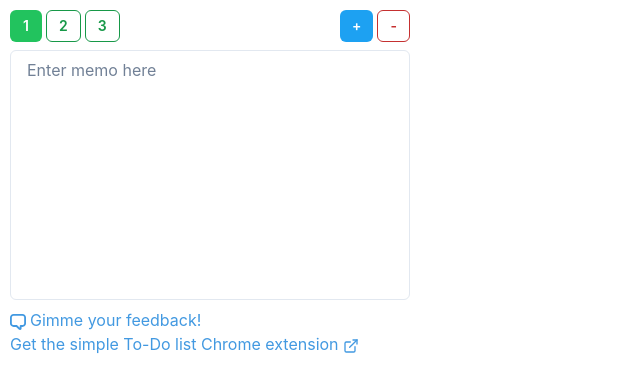
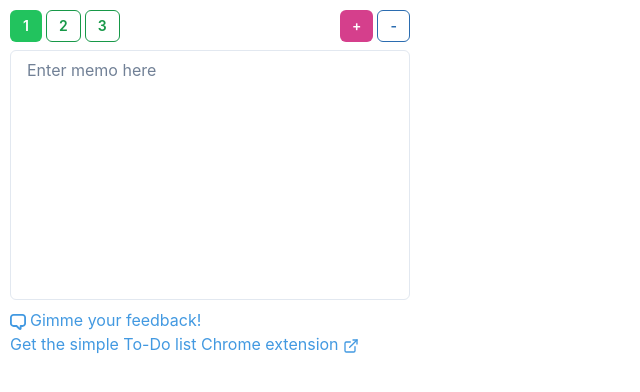
Before and after one commit to 07130918/Scribbles, a React (Create React App) app: page / in a window 1280 px wide. Shown: the top 392 px of the page, without its empty margins (0-640 px from the left). Built offline with nearby package versions, Linux system fonts and the light colour scheme.

Commit message:
chore: Update NoteButtons component to use consistent indentation and button color scheme

```diff
--- a/src/components/NoteButtons.tsx
+++ b/src/components/NoteButtons.tsx
@@ -25,10 +25,9 @@ const NoteButtons = ({
 	activeNoteIndex,
 	setActiveNoteIndex,
 	handleAddNote,
-    handleRemoveNote
+	handleRemoveNote,
 }: NoteButtonsProps) => {
 	return (
-        <>
 		<Flex mb={2}>
 			<NoteIndexButtonWrapper>
 				{[...Array(notes.length).keys()].map((index) => {
@@ -47,7 +46,7 @@ const NoteButtons = ({
 				})}
 			</NoteIndexButtonWrapper>
 			<Button
-                    colorScheme="twitter"
+				colorScheme="pink"
 				variant="solid"
 				size="sm"
 				ml="auto"
@@ -57,7 +56,7 @@ const NoteButtons = ({
 				+
 			</Button>
 			<Button
-                    colorScheme="red"
+				colorScheme="blue"
 				variant={notes.length <= NOTE_MIN_COUNT ? "outline" : "solid"}
 				size="sm"
 				disabled={notes.length <= NOTE_MIN_COUNT}
@@ -66,7 +65,6 @@ const NoteButtons = ({
 				-
 			</Button>
 		</Flex>
-        </>
 	);
 };
 
```
Lines whose indentation alone changed are shown as unchanged.
